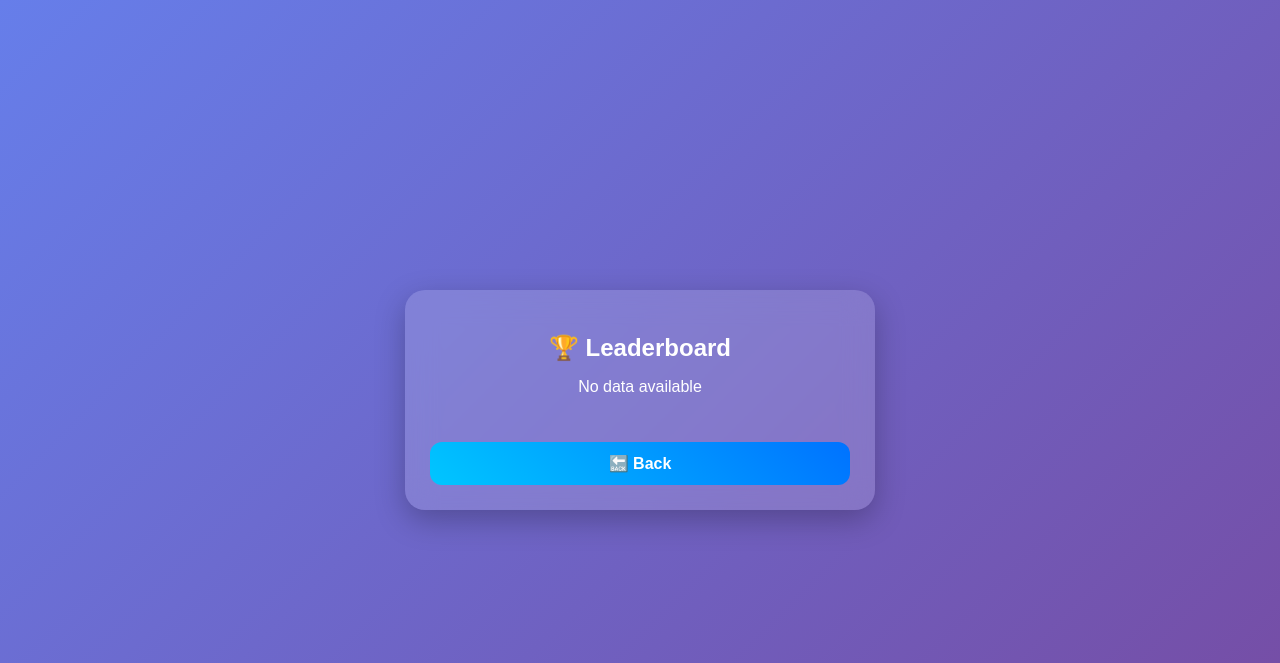
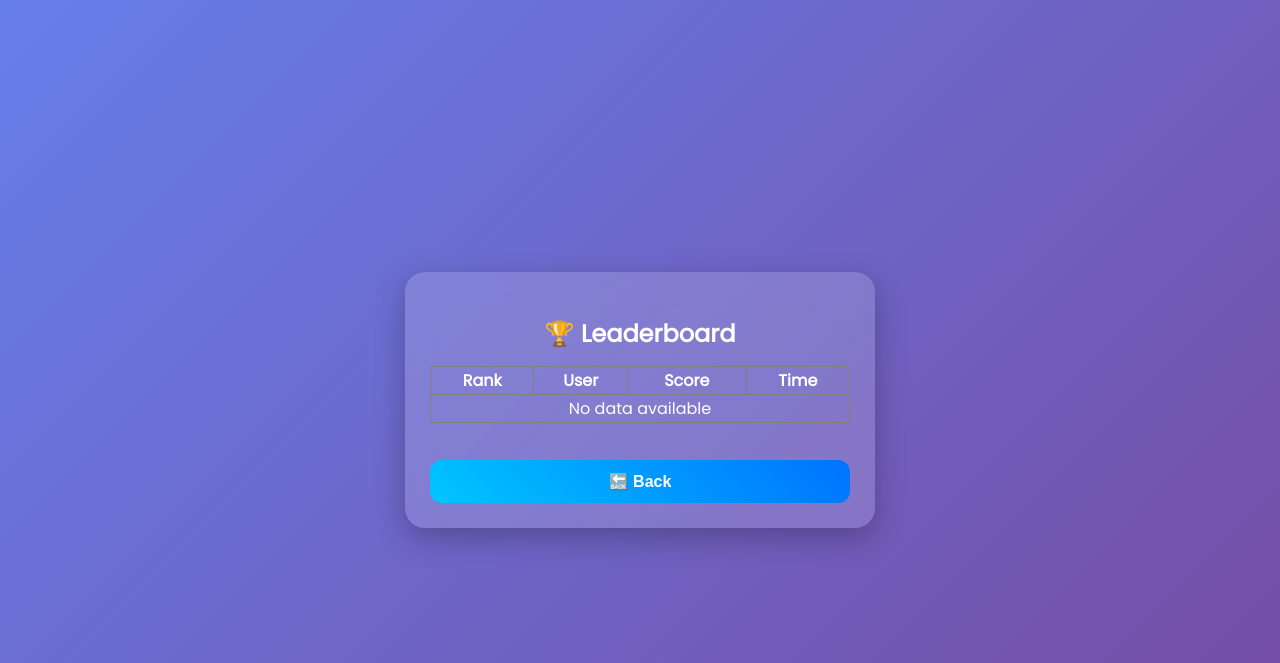
Before and after one commit to chopadebhumika8-commits/Quiz_app, a Flask app: template templates/leaderboard.html in a window 1280 px wide. Shown: the top 663 px of the page. Run offline with Flask 3, Linux system fonts and the light colour scheme; the template is opened without the code that fills it, so the values that code supplies are empty.

Commit message:
Update leaderboard.html

```diff
--- a/templates/leaderboard.html
+++ b/templates/leaderboard.html
@@ -2,7 +2,10 @@
 <html>
 <head>
 <title>Leaderboard</title>
+
 <link rel="stylesheet" href="{{ url_for('static', filename='style.css') }}">
+<link href="https://fonts.googleapis.com/css2?family=Poppins&display=swap" rel="stylesheet">
+
 </head>
 <body>
 
@@ -10,8 +13,7 @@
 
 <h2>🏆 Leaderboard</h2>
 
-{% if users %}
-<table style="width:100%; text-align:center; color:white;">
+<table border="1" width="100%" style="border-collapse: collapse; text-align:center;">
 
 <tr>
     <th>Rank</th>
@@ -20,6 +22,7 @@
     <th>Time</th>
 </tr>
 
+{% if users %}
     {% for u in users %}
     <tr>
         <td>{{ loop.index }}</td>
@@ -28,12 +31,13 @@
         <td>{{ u.time_taken }} sec</td>
     </tr>
     {% endfor %}
+{% else %}
+<tr>
+    <td colspan="4">No data available</td>
+</tr>
+{% endif %}
 
 </table>
-
-{% else %}
-<p>No data available</p>
-{% endif %}
 
 <br>
 
```
Lines whose indentation alone changed are shown as unchanged.
